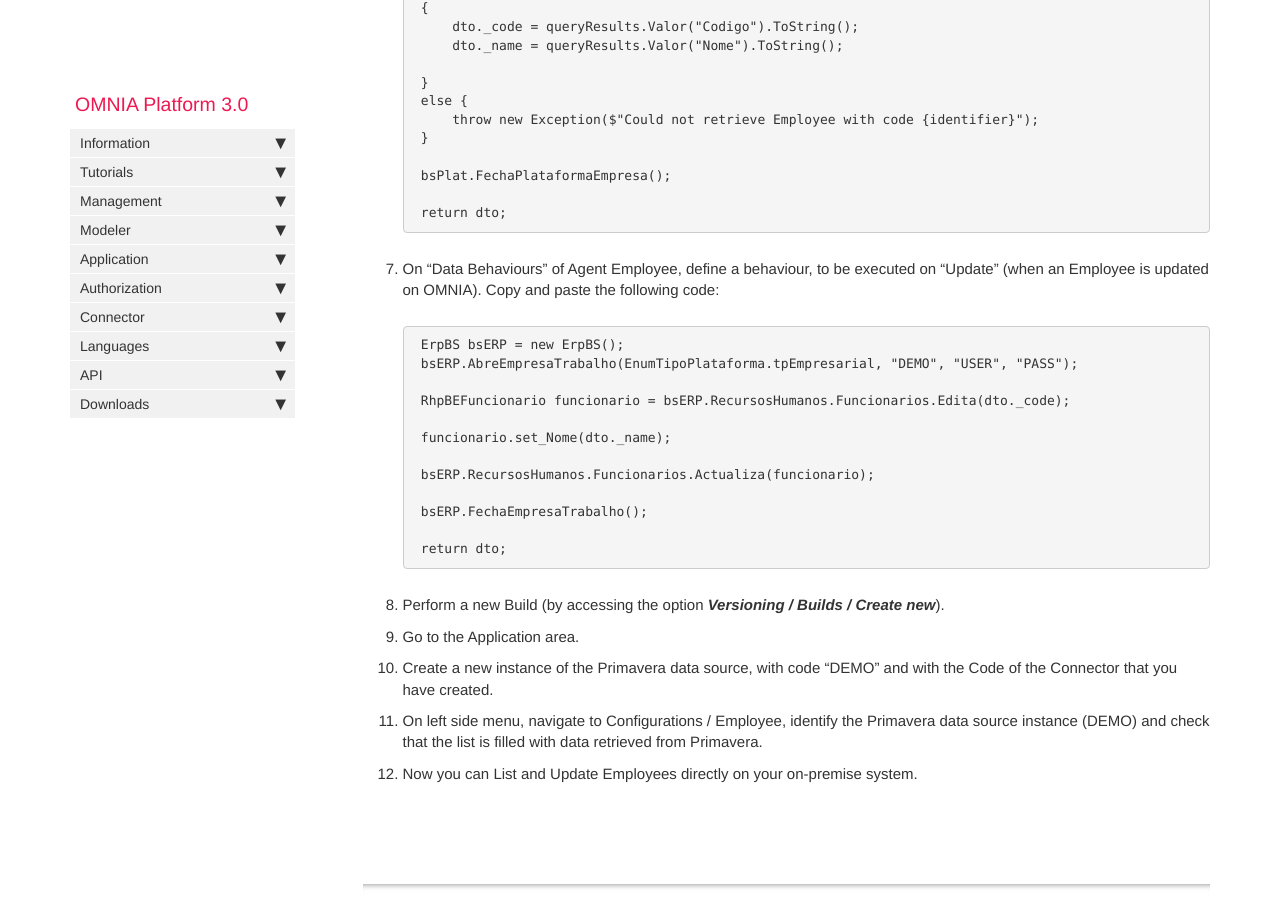
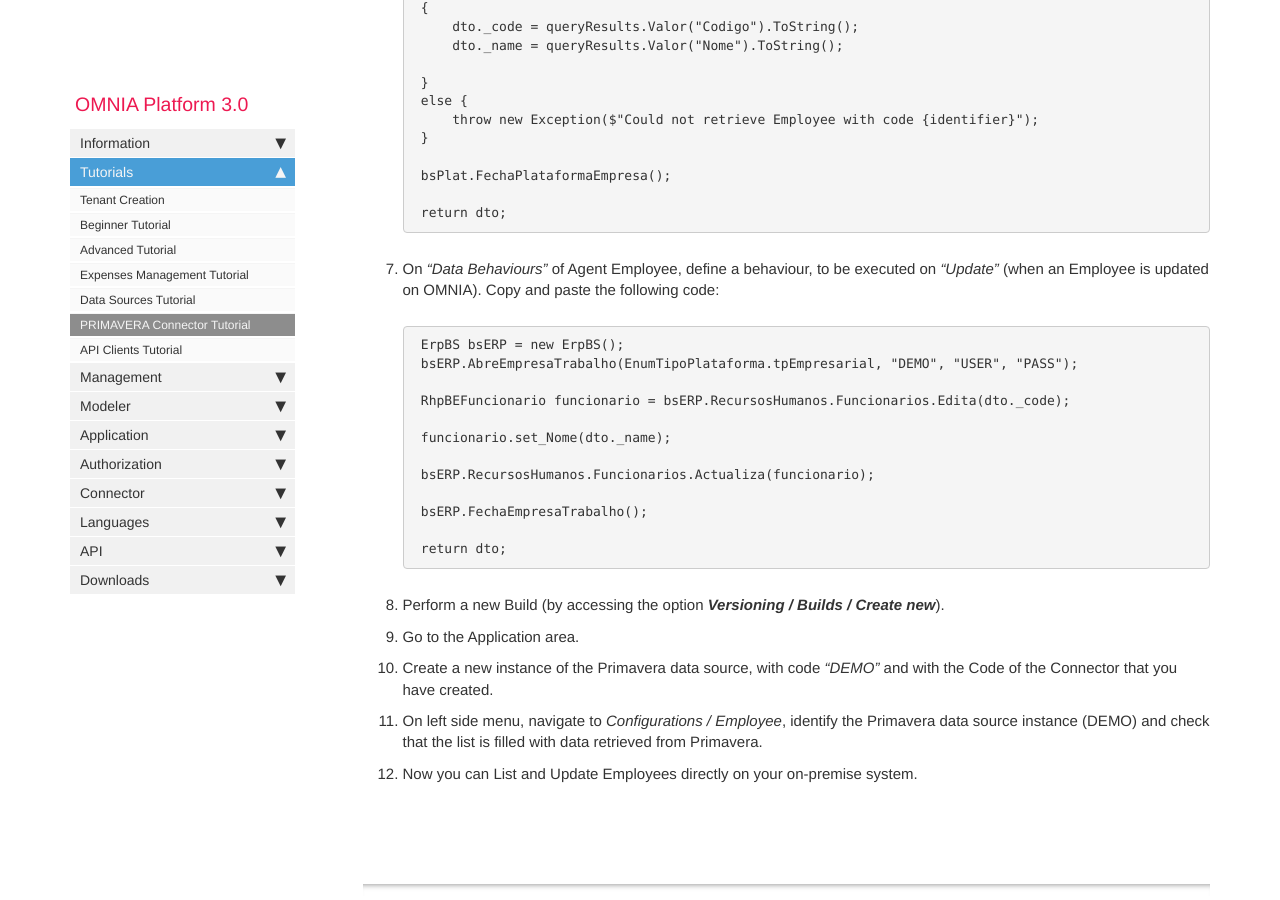
Before and after one commit to daniel8lopes/omnia3, a Jekyll site: the page built from docs/pages/omnia3/Tutorials/omnia3_primaveraconnectortutorial.md, in a window 1280 px wide and 900 px high, scrolled down 4260 px. Built offline with Jekyll 4.4.1, drawn with Linux system fonts in a browser that asks for light colours; nearby versions of some CDN libraries; comment, search, counter and statistics services are not loaded; some of the changed text lies outside the part shown.

Commit message:
Add tutorial to menu

````diff
--- a/docs/_data/sidebars/omnia3_sidebar.yml
+++ b/docs/_data/sidebars/omnia3_sidebar.yml
@@ -52,6 +52,10 @@ entries:
 
     - title: Data Sources Tutorial
       url: /omnia3_datasourcetutorial.html
+      output: web, pdf
+
+    - title: PRIMAVERA Connector Tutorial
+      url: /omnia3_primaveraconnectortutorial.html
       output: web, pdf
 
     - title: API Clients Tutorial
--- a/docs/pages/omnia3/Tutorials/omnia3_primaveraconnectortutorial.md
+++ b/docs/pages/omnia3/Tutorials/omnia3_primaveraconnectortutorial.md
@@ -39,15 +39,15 @@ This tutorial also requires an access to [Primavera ERP](https://pt.primaverabss
 
 1. Access Omnia homepage, select the tenant where you are going to model and you will be redirected to the modeling area.
 
-2. Through the left side menu, create a new Data Source by accessing the option ***Data Sources / Create new*** on the top right side. Set its Name as "Primavera", Behaviour Runtime and Data Access Runtime as External.
+2. Through the left side menu, create a new Data Source by accessing the option ***Data Sources / Create new*** on the top right side. Set its Name as "*Primavera*", Behaviour Runtime and Data Access Runtime as *"External"*.
 
     ![Modeler create DataSource](/images/tutorials/primaveraconnector/add-new-datasource.png)
 
-3. Create a new Agent with name "Employee", and set it as using the external data source "Primavera" that you created earlier.
+3. Create a new Agent with name *"Employee"*, and set it as using the external data source *"Primavera"* that you created earlier.
 
     ![Modeler create Agent](/images/tutorials/primaveraconnector/add-new-agent.png)
 
-4. On Agent Employee, navigate to tab "Data References", and define a reference for Primavera assemblies:
+4. On Agent *"Employee"*, navigate to tab *"Data References"*, and define a reference for Primavera assemblies:
 
     1. Interop.StdPlatBS900.dll
     2. Interop.StdBE900.dll
@@ -57,7 +57,7 @@ This tutorial also requires an access to [Primavera ERP](https://pt.primaverabss
 
     ![Modeler add reference](/images/tutorials/primaveraconnector/add-new-reference.png)
 
-5. Navigate to tab "Data Behaviours", and define a behaviour to be executed on "ReadList". This behaviour will be used to perform a Query/List request to the external Application.
+5. Navigate to tab *"Data Behaviours"*, and define a behaviour to be executed on *"ReadList"*. This behaviour will be used to perform a Query/List request to the external Application.
     Copy and paste the following code:
     ```C#
     List<IDictionary<string, object>> employeesList = new List<IDictionary<string, object>>();
@@ -92,7 +92,7 @@ This tutorial also requires an access to [Primavera ERP](https://pt.primaverabss
     bsPlat.FechaPlataformaEmpresa();
     return (numberOfRecords, employeesList);
     ```
-6. Create a new Data Behaviour for the operation "Read", so that data is retrieved when an Employee is edited on OMNIA. Copy and paste the following code:
+6. Create a new Data Behaviour for the operation *"Read"*, so that data is retrieved when an Employee is edited on OMNIA. Copy and paste the following code:
 
     ```C#
     EmployeeDto dto = new EmployeeDto();
@@ -126,7 +126,7 @@ This tutorial also requires an access to [Primavera ERP](https://pt.primaverabss
     return dto;
     ```
 
-7. On "Data Behaviours" of Agent Employee, define a behaviour, to be executed on "Update" (when an Employee is updated on OMNIA). Copy and paste the following code:
+7. On *"Data Behaviours"* of Agent Employee, define a behaviour, to be executed on *"Update"* (when an Employee is updated on OMNIA). Copy and paste the following code:
 
     ```C#
     ErpBS bsERP = new ErpBS();
@@ -147,8 +147,8 @@ This tutorial also requires an access to [Primavera ERP](https://pt.primaverabss
 
 9. Go to the Application area.
 
-10. Create a new instance of the Primavera data source, with code "DEMO" and with the Code of the Connector that you have created.
+10. Create a new instance of the Primavera data source, with code *"DEMO"* and with the Code of the Connector that you have created.
 
-11. On left side menu, navigate to Configurations / Employee, identify the Primavera data source instance (DEMO) and check that the list is filled with data retrieved from Primavera.
+11. On left side menu, navigate to *Configurations / Employee*, identify the Primavera data source instance (DEMO) and check that the list is filled with data retrieved from Primavera.
 
 12. Now you can List and Update Employees directly on your on-premise system.
````
Also changed, not shown: other parts of docs/pages/omnia3/Tutorials/omnia3_primaveraconnectortutorial.md (+2 -2 lines), docs/pages/omnia3/Tutorials/omnia3_datasourcetutorial.md (+7 -3 lines).
